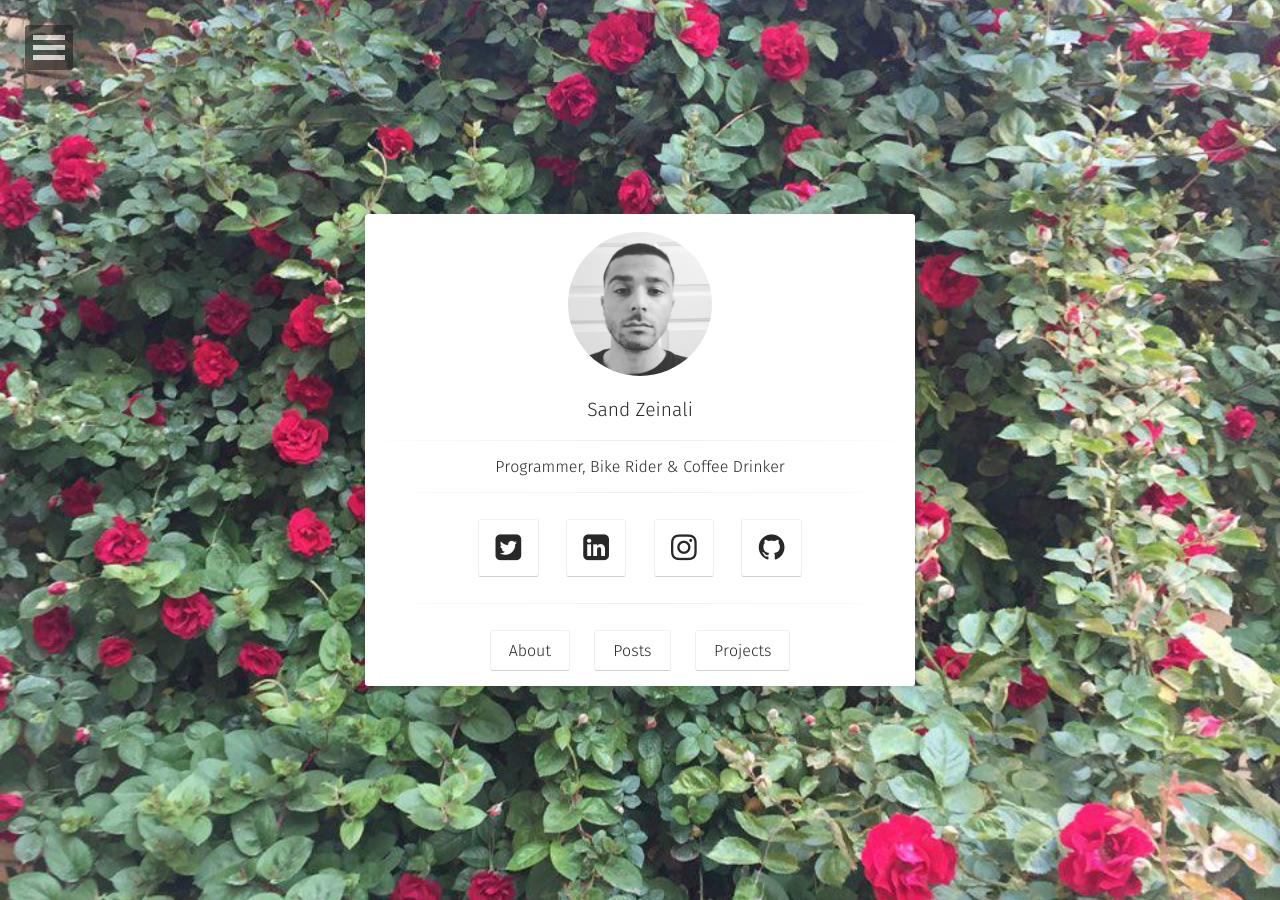
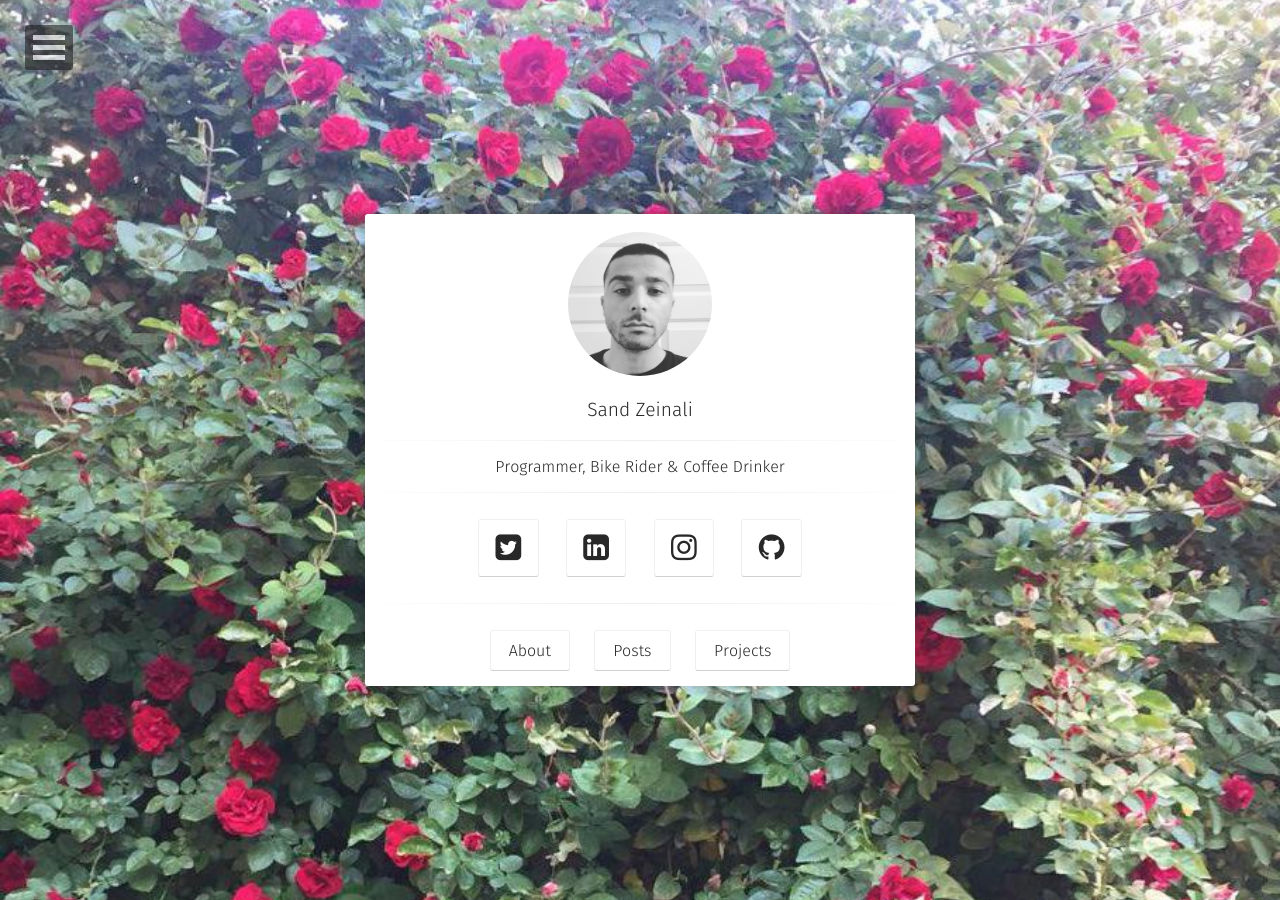
Before and after one commit to szeinali/szeinali.github.io, a Jekyll site: the page built from index.html, in a window 1280 px wide. Built offline with Jekyll 4.4.1, drawn with Linux system fonts in a browser that asks for light colours; some web fonts are replaced.

Commit message:
Update _config.yml

```diff
--- a/_config.yml
+++ b/_config.yml
@@ -5,7 +5,7 @@ description:        "My name is Sahand Zeinali. My friends also refer to me as S
 reading_time:       true
 words_per_minute:   200
 logo:               'assets/img/updated.JPG'
-background:         'assets/img/roses.jpg'
+background:         'assets/img/bg.jpg'
 tiled_bg:           false   # Set this true if you want to tile your background image, otherwise it will be covered
 locale:             en_US
 url:                https://szeinali.github.io/
```
